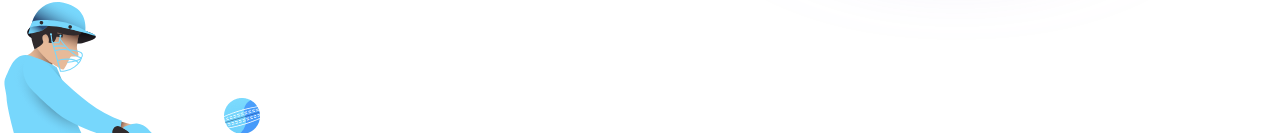
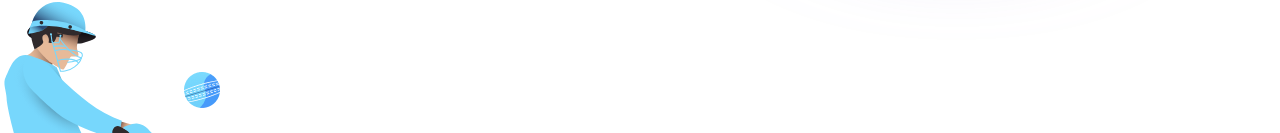
Before and after one commit to Himmu5/Pro11-Club, a React (Vite) app: page / in a window 1280 px wide. Shown: the part 819-952 px from the top of the page. Built offline with nearby package versions, Linux system fonts and the light colour scheme.

Commit message:
Ball Animation adde

```diff
--- a/src/Components/Pages/Experience.tsx
+++ b/src/Components/Pages/Experience.tsx
@@ -6,20 +6,22 @@ import EPhone from '../../../public/Phone.svg'
 import ExperienceMapper from '../UI-Component/ExperienceMapper'
 import ResponsiveExperienceMapper from '../UI-Component/ResponsiveExperienceMapper'
 import { useMediaQuery } from '@mui/material'
+import { motion } from 'framer-motion'
 
 
 type P = object
 
 const Experience: FC<P> = () => {
     const size = useMediaQuery("(min-width : 600px)");
+
     return <>
         <div className='sm:flex sm:items-center max-w-7xl mx-auto'>
             <div className='flex items-center justify-between sm:w-1/2'>
                 <div className='pt-10 w-2/3 '>
-                    <img src={Ball} alt='Ball' className=' absolute sm:flex left-56 mt-24 ' />
+                    <motion.div whileInView={{ opacity: 1, x : -200 , y : 70  ,  transition : { duration : 1.5 } } } ><motion.img src={Ball} alt='Ball' className=' absolute sm:flex left-96 top-6 sm:top-0 -mr-96 ' /></motion.div>
                     <img src={Player} alt="Player" className='relative  ' />
                 </div>
-                <div className=' sm:invisible sm:w-0 mt-8 mr-6'>
+                <div className=' sm:invisible sm:w-0 mt-8 mr-6 '>
                     <img src={Star} alt="Star" />
                 </div>
             </div>
@@ -27,7 +29,7 @@ const Experience: FC<P> = () => {
         </div>
         <div className='sm:flex sm:items-center  sm:justify-center max-w-7xl mx-auto'>
             <div className='flex w-full '>
-                { size === true ? <ResponsiveExperienceMapper /> : <ExperienceMapper />}
+                {size === true ? <ResponsiveExperienceMapper /> : <ExperienceMapper />}
             </div>
             <div className='sm:w-2/3 sm:h-full'>
                 <img src={EPhone} alt="EPhone" />
```
